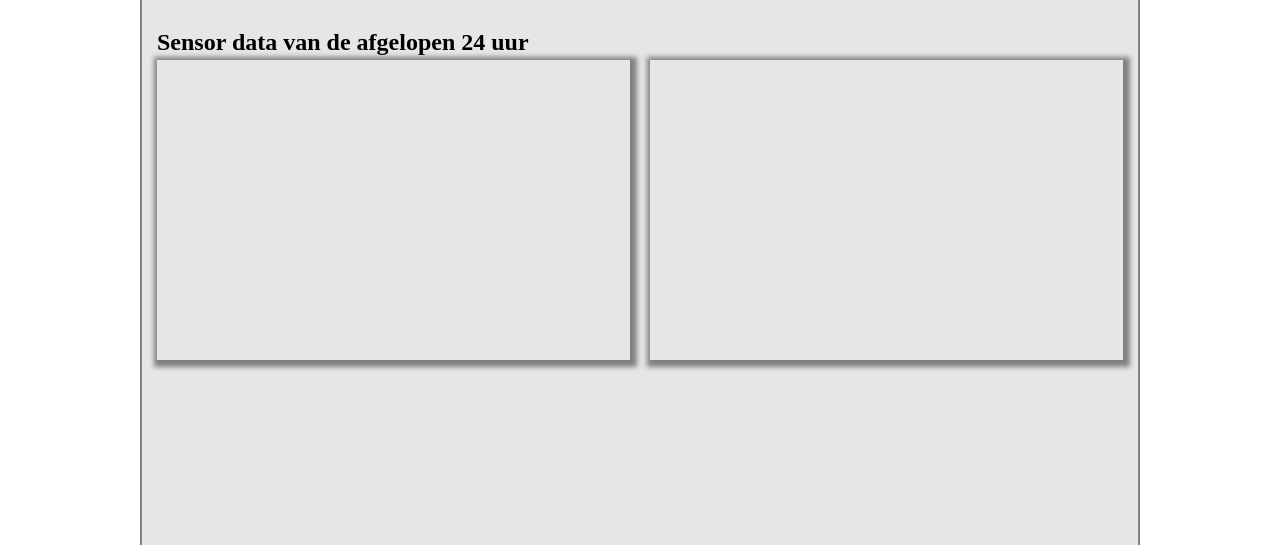
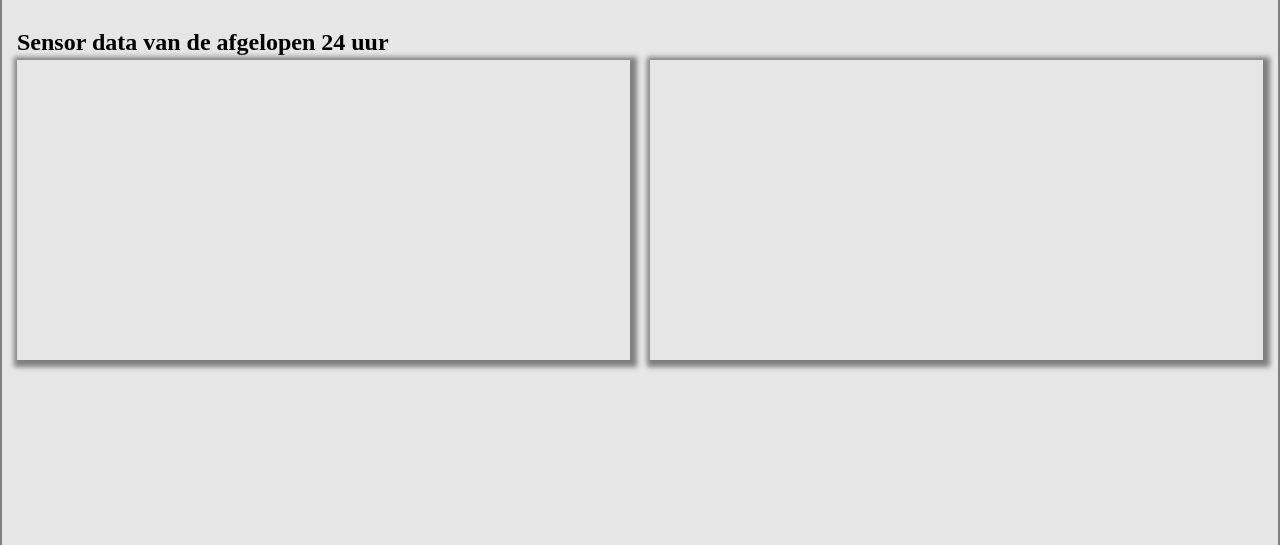
Before and after one commit to vvnoah/weatherstation-web, a website: page public/index.html in a window 1280 px wide. Shown: the part 52-597 px from the top of the page. Drawn offline with nearby package versions, Linux system fonts and the light colour scheme; no server answers.

Commit message:
Update style.css

```diff
--- a/public/css/style.css
+++ b/public/css/style.css
@@ -24,7 +24,7 @@ a {
     display: flex;
     flex-direction: column;
 
-    max-width: 1000px;
+    max-width: 1450px;
     min-width: 200px;
     min-height: 100svh;
     margin-left: auto;
```
